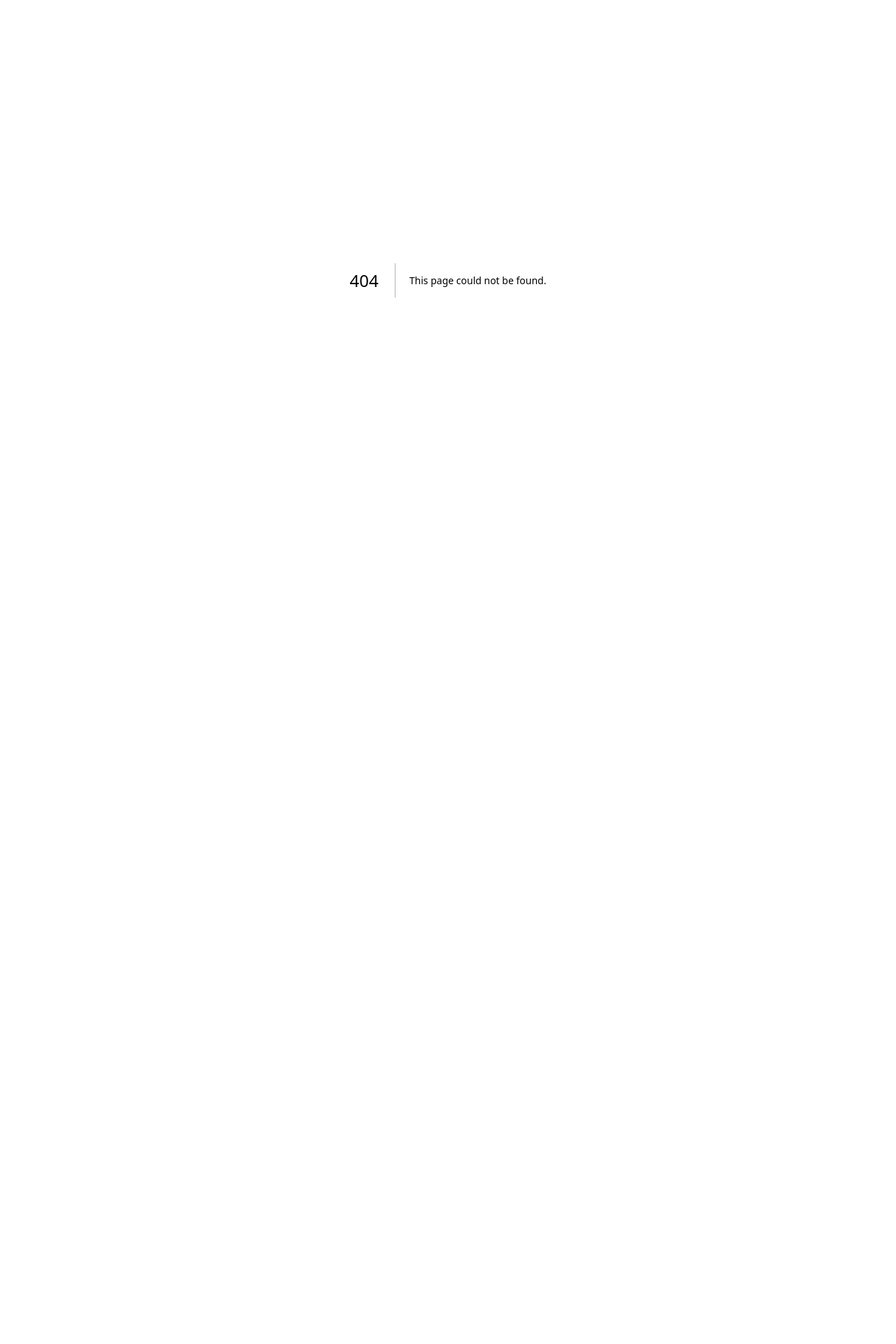
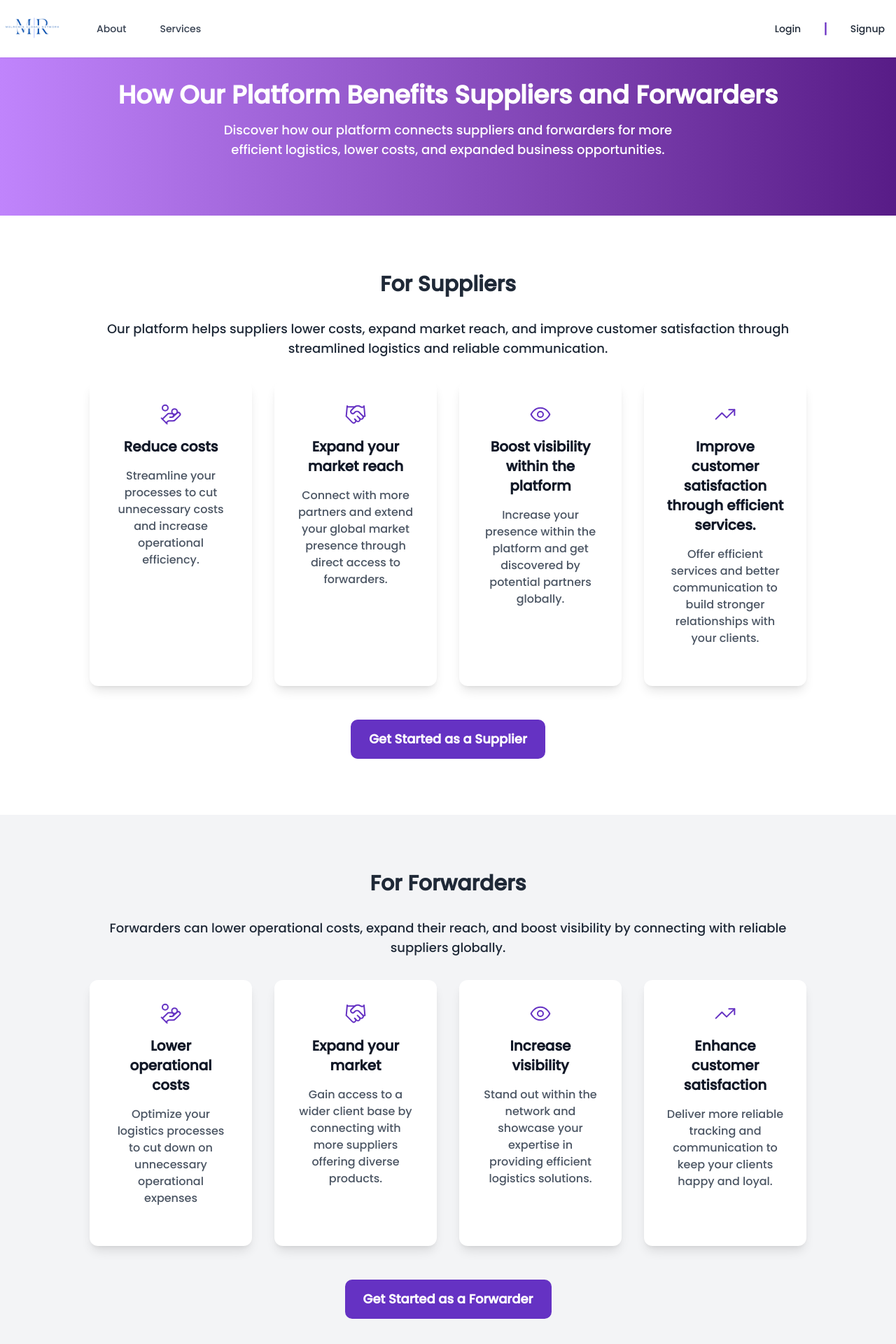
Before and after one commit to melika760/MelrominGlobalNetwork, a Next.js app: page /Services in a window 1280 px wide. Before the commit this address had no page. Shown: the top 1920 px of the page at 70% size. Before the commit the page ends 800 px from the top, so only its background shows below. Built offline with nearby package versions, Linux system fonts and the light colour scheme; no server answers.

Commit message:
add services

```diff
--- /dev/null
+++ b/app/(routes)/Services/page.jsx
@@ -0,0 +1,15 @@
+import Footer from '@/app/_components/Footer'
+import Header from '@/app/_components/Header'
+import NewServices from '@/app/_components/NewServices'
+import React from 'react'
+
+const Services = () => {
+  return (
+    <> <Header/>
+      <NewServices/>
+      <Footer/>
+    </>
+  )
+}
+
+export default Services
--- a/app/_components/Header.jsx
+++ b/app/_components/Header.jsx
@@ -61,8 +61,8 @@ const Header = () => {
                         <Link href="/About" className="text-gray-700 hover:text-primary">
                             About
                         </Link>
-                        <Link href="/Works" className="text-gray-700 hover:text-primary">
-                            Works
+                        <Link href="/Services" className="text-gray-700 hover:text-primary">
+                            Services
                         </Link>
                     </nav>
                 </div>
--- /dev/null
+++ b/app/_components/NewServices.jsx
@@ -0,0 +1,111 @@
+import React from 'react';
+import { Eye, HandCoins, Handshake, TrendingUp } from "lucide-react";
+import Link from 'next/link';
+const NewServices = () => {
+     const Suppliers=[{title:"Reduce costs",icon:HandCoins,des:"Streamline your processes to cut unnecessary costs and increase operational efficiency."},
+        {title:"Expand your market reach",icon:Handshake,des:'Connect with more partners and extend your global market presence through direct access to forwarders.'},
+        {title:"Boost visibility within the platform",icon:Eye,des:'Increase your presence within the platform and get discovered by potential partners globally.'},{title:"Improve customer satisfaction through efficient services.",icon:TrendingUp,des:'Offer efficient services and better communication to build stronger relationships with your clients.'}]
+
+    const Forwarders=[{title:"Lower operational costs",icon:HandCoins,des:'Optimize your logistics processes to cut down on unnecessary operational expenses'},
+        {title:"Expand your market ",icon:Handshake,des:'Gain access to a wider client base by connecting with more suppliers offering diverse products.'},
+        {title:"Increase visibility",icon:Eye,des:'Stand out within the network and showcase your expertise in providing efficient logistics solutions.'},{title:"Enhance customer satisfaction",icon:TrendingUp,des:'Deliver more reliable tracking and communication to keep your clients happy and loyal.'}]
+ return (
+        <div className="pt-9 bg-gray-50 ">
+            {/* Header */}
+            <header className="text-center py-20 bg-gradient-to-r from-purple-400 to-purple-900 text-white">
+                <h1 className="text-4xl font-extrabold mb-4">
+                    How Our Platform Benefits Suppliers and Forwarders
+                </h1>
+                <p className="text-lg max-w-2xl mx-auto">
+                    Discover how our platform connects suppliers and forwarders for more efficient logistics, lower costs,
+                    and expanded business opportunities.
+                </p>
+            </header>
+
+            {/* For Suppliers */}
+            <section className="bg-white py-20">
+                <div className="max-w-screen-lg mx-auto text-center">
+                    <h2 className="text-3xl font-semibold text-gray-800 mb-8">
+                        For Suppliers
+                    </h2>
+                    <p className="text-lg text-gray-800 mb-8">
+                        Our platform helps suppliers lower costs, expand market reach, and improve customer satisfaction
+                        through streamlined logistics and reliable communication.
+                    </p>
+
+
+
+   <div className="grid grid-cols-1 sm:grid-cols-2 lg:grid-cols-4 gap-8">
+                         {Suppliers.map((item)=>(
+                             <div className="p-8 bg-white shadow-lg rounded-xl flex flex-col items-center justify-between h-full">
+                            <div className="flex flex-col justify-center mb-6 items-center">
+                                <item.icon className='text-center mb-4 text-primary' size={32}  strokeWidth={1.5}/>
+                            <h3 className="text-xl font-semibold mb-4 text-gray-900">{item.title}</h3>
+                            <p className="text-gray-600 text-center">{item.des}</p>
+                      </div>
+                        </div>
+
+
+          ))} </div>
+
+
+
+                    <div className="mt-12">
+                        <Link href={'/sign-up'}>
+                         <button  className="bg-primary hover:bg-purple-100 hover:text-primary border-primary border-2 text-white font-bold py-3 px-6 rounded-md transition-colors duration-300 text-lg">
+                            Get Started as a Supplier
+                        </button></Link>
+                    </div>
+                </div>
+            </section>
+
+            {/* For Forwarders */}
+            <section className="bg-gray-100 py-20">
+                <div className="max-w-screen-lg mx-auto text-center">
+                    <h2 className="text-3xl font-semibold text-gray-800 mb-8">
+                        For Forwarders
+                    </h2>
+                    <p className="text-lg text-gray-800 mb-8">
+                        Forwarders can lower operational costs, expand their reach, and boost visibility by connecting with
+                        reliable suppliers globally.
+                    </p>
+
+                   <div className="grid grid-cols-1 sm:grid-cols-2 lg:grid-cols-4 gap-8">
+                         {Forwarders.map((item)=>(
+                             <div className="p-8 bg-white shadow-lg rounded-xl flex flex-col items-center justify-between h-full">
+                            <div className="flex flex-col justify-center mb-6 items-center">
+                                <item.icon className='text-center mb-4 text-primary' size={32}  strokeWidth={1.5}/>
+                            <h3 className="text-xl font-semibold mb-4 text-gray-900">{item.title}</h3>
+                            <p className="text-gray-600 text-center">{item.des}</p>
+                      </div>
+                        </div>
+
+
+          ))} </div>
+
+                    <div className="mt-12">
+                        <Link href={'/sign-up'}>
+                         <button  className="bg-primary hover:bg-purple-100 hover:text-primary border-primary border-2 text-white font-bold py-3 px-6 rounded-md transition-colors duration-300 text-lg">
+                            Get Started as a Forwarder
+                        </button></Link>
+                    </div>
+                </div>
+            </section>
+
+            {/* Call to Action */}
+            <section className="py-20 text-center text-white bg-gradient-to-r from-purple-900 to-purple-500">
+                <h2  className="text-3xl font-semibold mb-8">
+                    Ready to Join?
+                </h2>
+                <p className="text-lg mb-6">
+                    Sign up today to start benefiting from seamless logistics and connect with global partners.
+                </p>
+                <button className="bg-white hover:bg-gray-100 text-purple-600 font-bold py-3 px-6 rounded-md transition-colors duration-300 text-lg">
+                    Join Now
+                </button>
+            </section>
+        </div>
+    );
+};
+
+export default NewServices;
--- /dev/null
+++ b/components/ui/card.jsx
@@ -0,0 +1,50 @@
+import * as React from "react"
+
+import { cn } from "@/lib/utils"
+
+const Card = React.forwardRef(({ className, ...props }, ref) => (
+  <div
+    ref={ref}
+    className={cn("rounded-lg border bg-card text-card-foreground shadow-sm", className)}
+    {...props} />
+))
+Card.displayName = "Card"
+
+const CardHeader = React.forwardRef(({ className, ...props }, ref) => (
+  <div
+    ref={ref}
+    className={cn("flex flex-col space-y-1.5 p-6", className)}
+    {...props} />
+))
+CardHeader.displayName = "CardHeader"
+
+const CardTitle = React.forwardRef(({ className, ...props }, ref) => (
+  <div
+    ref={ref}
+    className={cn("text-2xl font-semibold leading-none tracking-tight", className)}
+    {...props} />
+))
+CardTitle.displayName = "CardTitle"
+
+const CardDescription = React.forwardRef(({ className, ...props }, ref) => (
+  <div
+    ref={ref}
+    className={cn("text-sm text-muted-foreground", className)}
+    {...props} />
+))
+CardDescription.displayName = "CardDescription"
+
+const CardContent = React.forwardRef(({ className, ...props }, ref) => (
+  <div ref={ref} className={cn("p-6 pt-0", className)} {...props} />
+))
+CardContent.displayName = "CardContent"
+
+const CardFooter = React.forwardRef(({ className, ...props }, ref) => (
+  <div
+    ref={ref}
+    className={cn("flex items-center p-6 pt-0", className)}
+    {...props} />
+))
+CardFooter.displayName = "CardFooter"
+
+export { Card, CardHeader, CardFooter, CardTitle, CardDescription, CardContent }
```
Also changed, not shown: app/_components/NewWork.jsx (+0 -17 lines).
